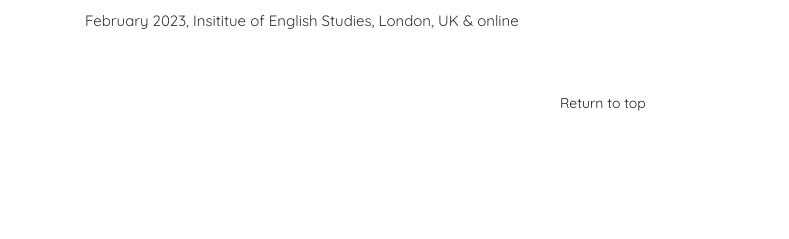
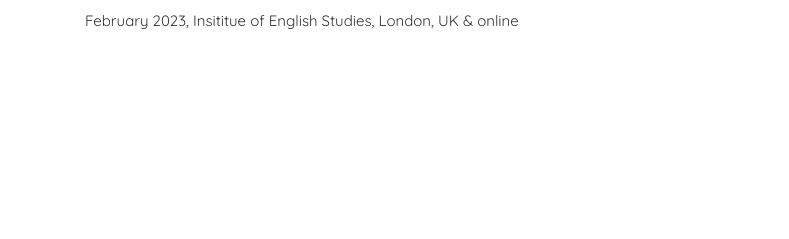
Before and after one commit to ceyingst/queerbibliography, a Jekyll site: the page built from conferences.html, in a window 1280 px wide. Shown: the part 786-1025 px from the top of the page, without its empty margins (35-824 px from the left). Built offline with Jekyll 4.4.1, drawn with Linux system fonts in a browser that asks for light colours; nearby versions of some CDN libraries; some web fonts are replaced; after the commit the page ends 978 px from its top, so only the background shows below that.

Commit message:
Update conferences.html

```diff
--- a/conferences.html
+++ b/conferences.html
@@ -55,12 +55,3 @@ permalink: /Conferences/
 </div>
 </div>
 </section>
-
-
-<section id="button">
-<div class="container">
-  <div class="center">
-<button onclick="topFunction()" id="myBtn" title="Go to top">Return to top</button>
-</div>
-</div>
-</section>
```
